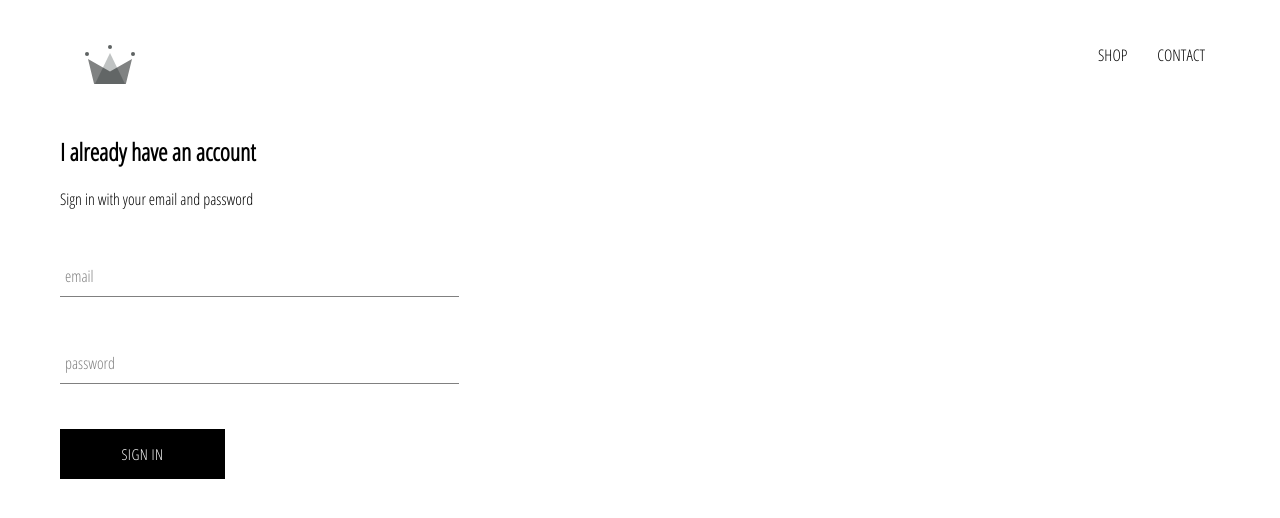
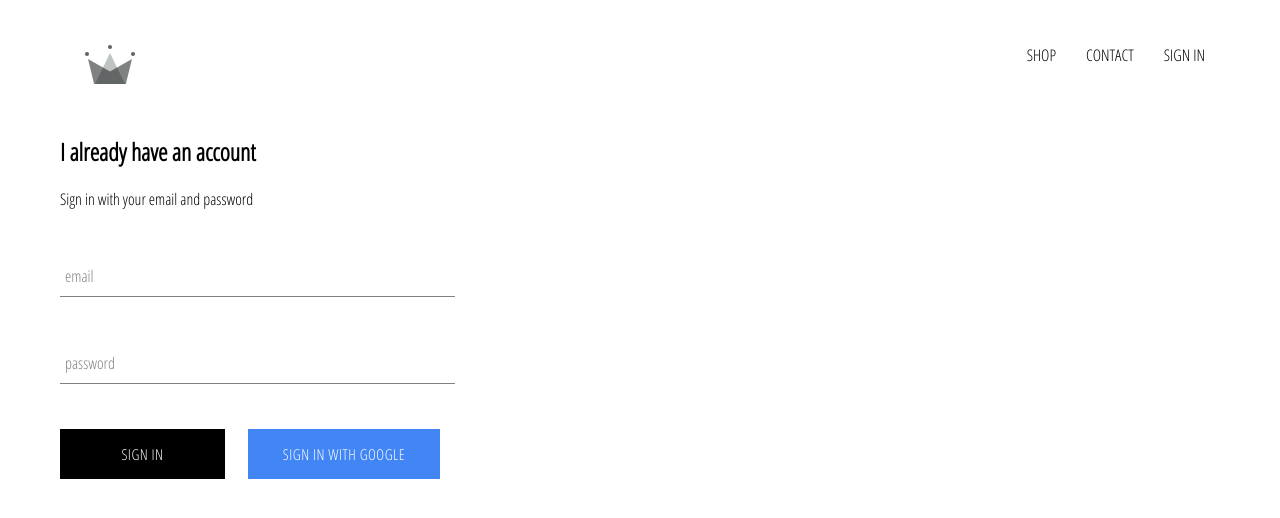
Before and after one commit to BhavanaReddyB/crwn-clothing, a React (Create React App) app: page /sign-in in a window 1280 px wide. Shown: the top 518 px of the page. Built offline with nearby package versions, Linux system fonts and the light colour scheme; no server answers; a web font is replaced by a local one.

Commit message:
integrated firebase into application, created sign-in page with sign-in component and sign-in with google

```diff
--- a/package.json
+++ b/package.json
@@ -6,6 +6,7 @@
     "@testing-library/jest-dom": "^5.14.1",
     "@testing-library/react": "^11.2.7",
     "@testing-library/user-event": "^12.8.3",
+    "firebase": "^9.4.0",
     "node-sass": "^6.0.1",
     "react": "^17.0.2",
     "react-dom": "^17.0.2",
--- a/src/App.js
+++ b/src/App.js
@@ -7,11 +7,36 @@
 import ShopPage from './pages/shop/shop.component';
 import SignInAndSignUpPage from './pages/sign-in-and-sign-up/sign-in-and-sign-up.component';
 import Header from './components/header/header.component';
+import { auth } from './firebase/firebase.utils';
 
-function App() {
+class App extends React.Component{
+  constructor() {
+    super();
+
+    this.state = {
+      currentUser: null
+    }
+  }
+
+  unsubscribeFromAuth = null;
+
+  componentDidMount(){
+    this.unsubscribeFromAuth = auth.onAuthStateChanged(user => {
+      this.setState({
+        currentUser: user
+      });
+      console.log(user);
+    })
+  }
+
+  componentWillUnmount() {
+    this.unsubscribeFromAuth();
+  }
+
+  render(){
     return (
       <div>
-      <Header />
+        <Header currentUser={this.state.currentUser} />
         <Switch>
           <Route exact path='/' component={HomePage}/>
           <Route path='/shop' component={ShopPage} />
@@ -22,4 +47,6 @@
     );
   }
 
+}
+
 export default App;
--- a/src/components/custom-button/custom-button.component.jsx
+++ b/src/components/custom-button/custom-button.component.jsx
@@ -2,8 +2,8 @@
 
 import './custom-button.styles.scss';
 
-const CustomButton = ({ children, ...otherProps}) => (
-    <button className='custom-button' {...otherProps}>
+const CustomButton = ({ children, isGoogleSignIn, ...otherProps}) => (
+    <button className={`${isGoogleSignIn ? 'google-sign-in':''} custom-button`} {...otherProps}>
         {children}
     </button>
 );
--- a/src/components/custom-button/custom-button.styles.scss
+++ b/src/components/custom-button/custom-button.styles.scss
@@ -18,4 +18,14 @@
         color: black;
         border: 1px solid black;
     }
+
+    &.google-sign-in{
+        background-color: #4285f4;
+        color: white;
+
+        &:hover{
+            background-color: #357ae8;
+            border: none;
+        }
+    }
 }
--- a/src/components/header/header.component.jsx
+++ b/src/components/header/header.component.jsx
@@ -1,11 +1,13 @@
 import React from 'react';
 import { Link } from 'react-router-dom';
+
+import { auth } from '../../firebase/firebase.utils';
 
 import { ReactComponent as Logo } from '../../assets/crown.svg';
 
 import './header.styles.scss';
 
-const Header = () => {
+const Header = ({ currentUser }) => {
     return (
         <div className='header'>
             <Link className='logo-container' to='/'>
@@ -19,6 +21,11 @@
                 <Link className='option' to='/shop'>
                     CONTACT
                 </Link>
+                {
+                    currentUser ?
+                    <div className='option' onClick={() => auth.signOut()}>SIGN OUT</div> :
+                    <Link className='option' to='/sign-in'>SIGN IN</Link>
+                }
             </div>
         </div>
     )
--- a/src/components/header/header.styles.scss
+++ b/src/components/header/header.styles.scss
@@ -20,6 +20,7 @@
 
         .option {
             padding: 10px 15px;
+            cursor: pointer;
         }
     }
 }
--- a/src/components/sign-in/sign-in.component.jsx
+++ b/src/components/sign-in/sign-in.component.jsx
@@ -4,6 +4,8 @@
 
 import FormInput from '../form-input/form-input.component';
 import CustomButton from '../custom-button/custom-button.component';
+
+import { signInWithGoogle } from '../../firebase/firebase.utils';
 
 class SignIn extends React.Component{
     constructor(props){
@@ -52,7 +54,10 @@
                         label='password'
                         required
                     />
-                    <CustomButton type='submit'>Sign In</CustomButton>
+                    <div className='buttons'>
+                        <CustomButton type='submit'>Sign in</CustomButton>
+                        <CustomButton onClick={signInWithGoogle} isGoogleSignIn>Sign in with Google</CustomButton>
+                    </div>
                 </form>
             </div>
         )
--- a/src/components/sign-in/sign-in.styles.scss
+++ b/src/components/sign-in/sign-in.styles.scss
@@ -1,9 +1,14 @@
 .sign-in {
-    width: 30vw;
+    width: 380px;
     display: flex;
     flex-direction: column;
 
     .title {
         margin: 10px;
     }
+
+    .buttons{
+        display: flex;
+        justify-content: space-between;
+    }
 }
--- /dev/null
+++ b/src/firebase/firebase.utils.js
@@ -0,0 +1,24 @@
+import firebase from 'firebase/compat/app';
+import 'firebase/compat/firestore';
+import 'firebase/compat/auth';
+
+const config = {
+    apiKey: "AIzaSyAM531c9ylDmZ3Rq0ZKAMl1u1mK5L4q3fE",
+    authDomain: "crwn-db-fbf41.firebaseapp.com",
+    projectId: "crwn-db-fbf41",
+    storageBucket: "crwn-db-fbf41.appspot.com",
+    messagingSenderId: "417245024773",
+    appId: "1:417245024773:web:0a32b77fdfd99a10f5c26c"
+  };
+
+  firebase.initializeApp(config);
+
+  export const auth = firebase.auth();
+  export const firestore = firebase.firestore();
+
+  const provider = new firebase.auth.GoogleAuthProvider();
+  provider.setCustomParameters({ prompt: 'select_account' });
+
+  export const signInWithGoogle = () => auth.signInWithPopup(provider);
+
+  export default firebase;
```
Also changed, not shown: 1 other file (tests, documents, lock files or other folders). Lines whose indentation alone changed are shown as unchanged.
